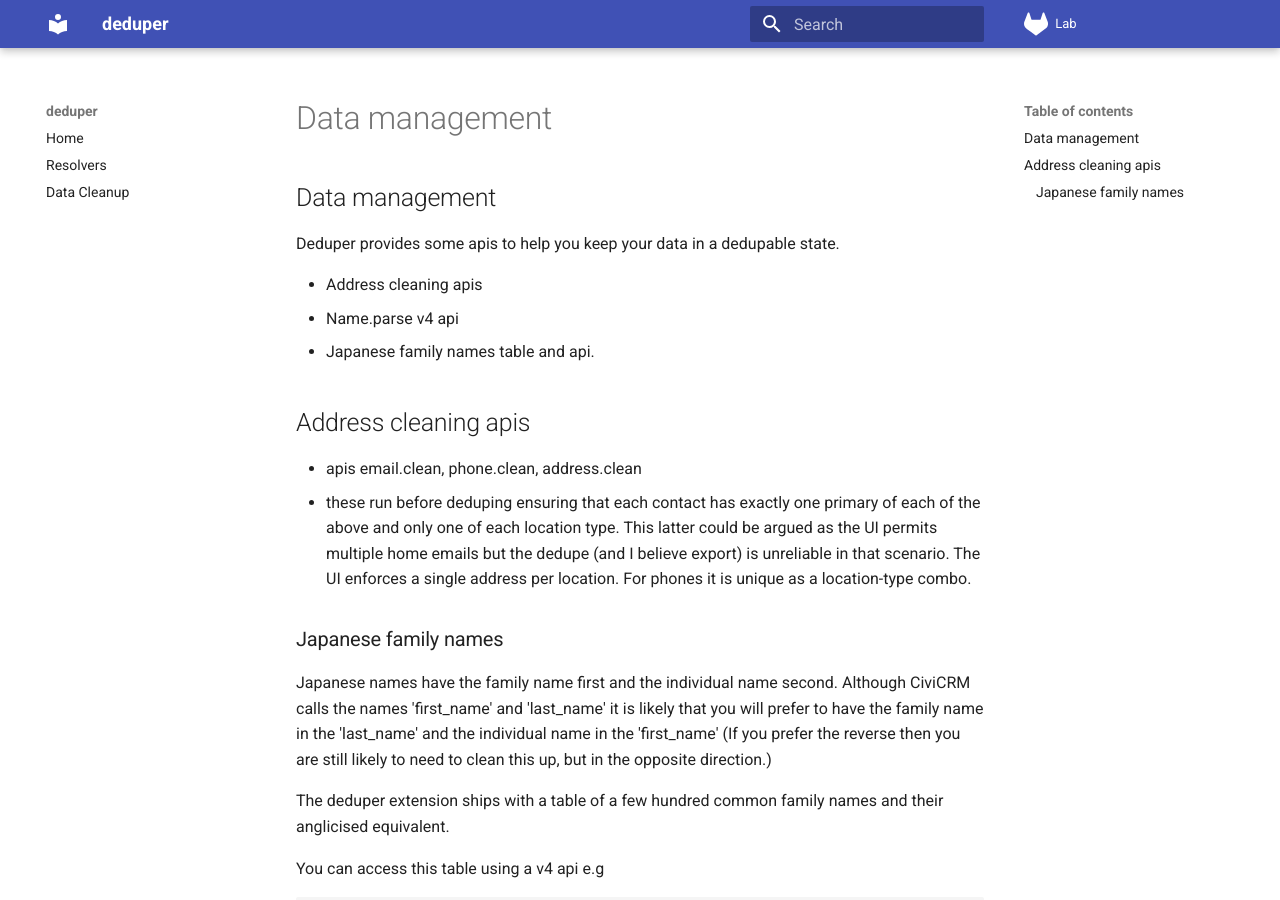
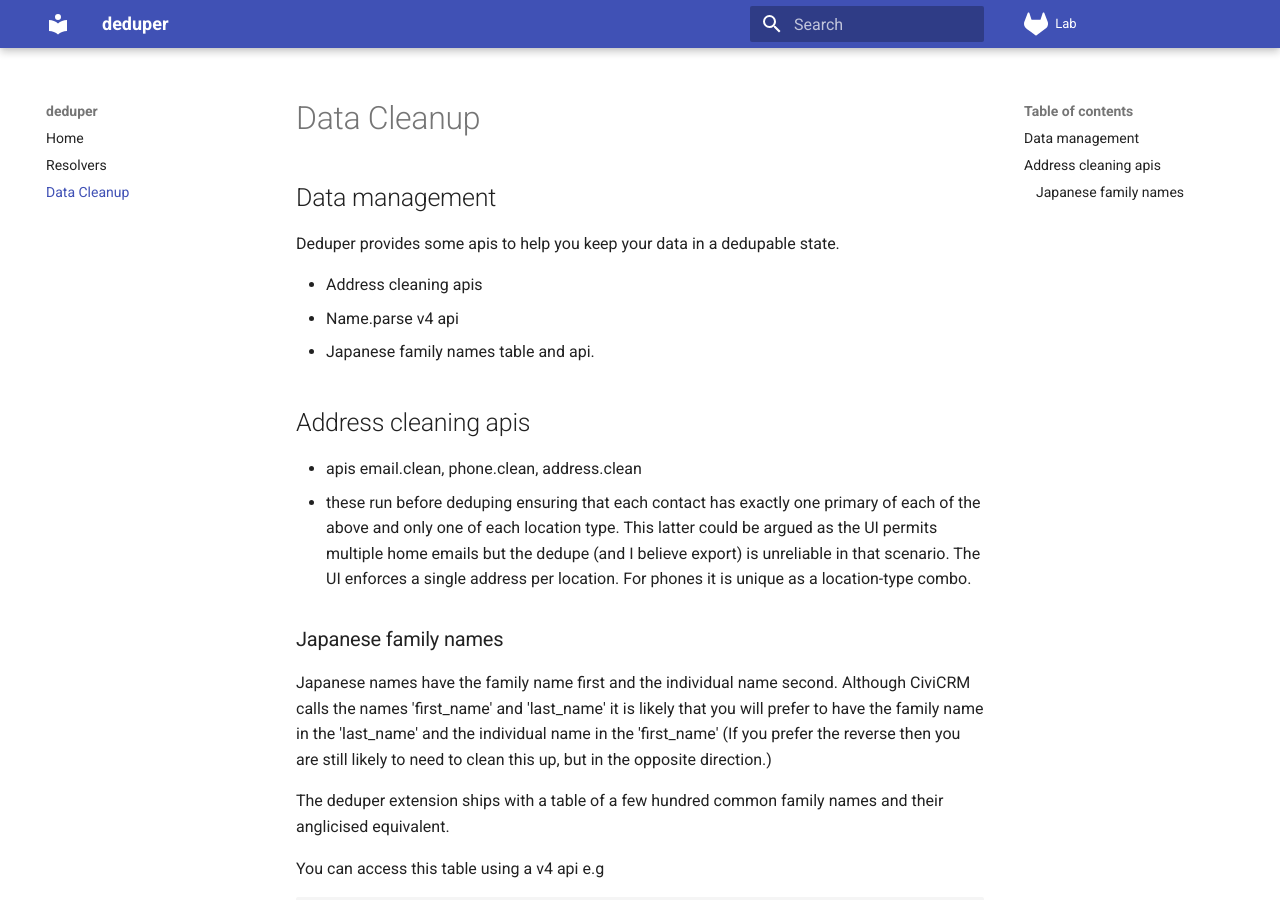
Before and after one commit to eileenmcnaughton/deduper, an MkDocs documentation site: the page built from docs/data-management.md, in a window 1280 px wide and 900 px high. Built offline with MkDocs 1.6.1 and Material for MkDocs 9.7.7, drawn with Linux system fonts in a browser that asks for light colours; part of the change alters nothing that is shown.

Commit message:
Fix file name in docs

```diff
--- a/mkdocs.yml
+++ b/mkdocs.yml
@@ -11,7 +11,7 @@ theme:
 nav:
 - Home: index.md
 - Resolvers: resolvers.md
-- Data Cleanup: data-cleanup.md
+- Data Cleanup: data-management.md
 
 markdown_extensions:
   - attr_list
```
